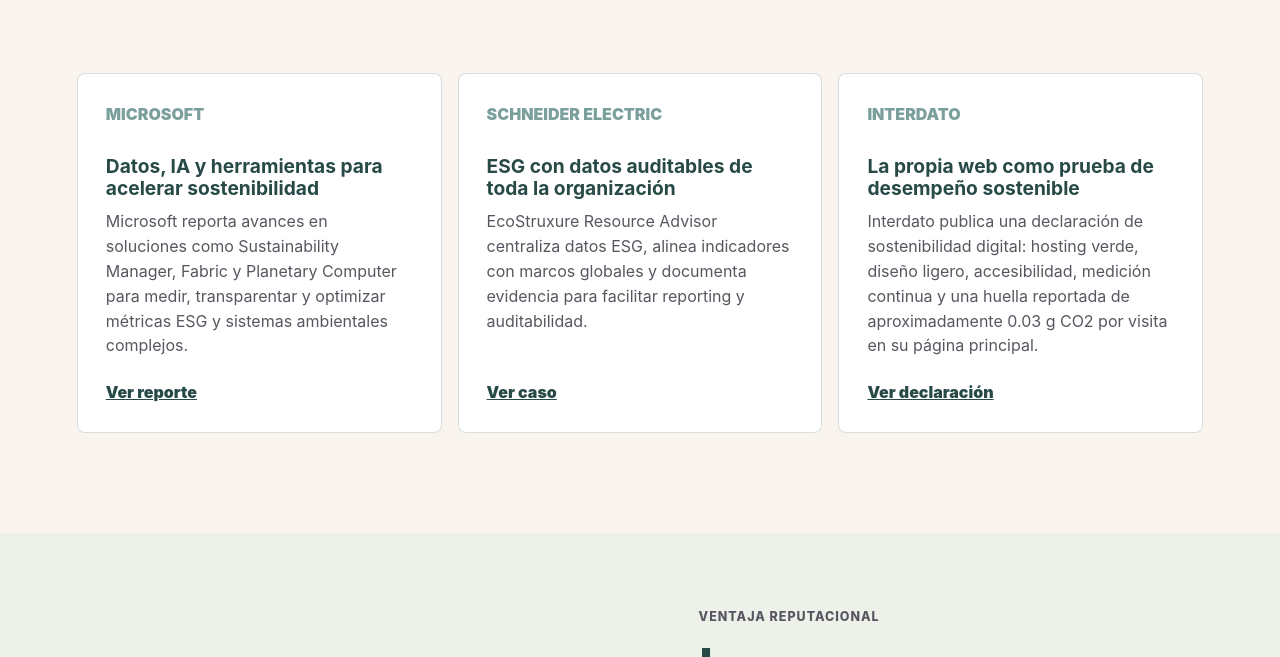
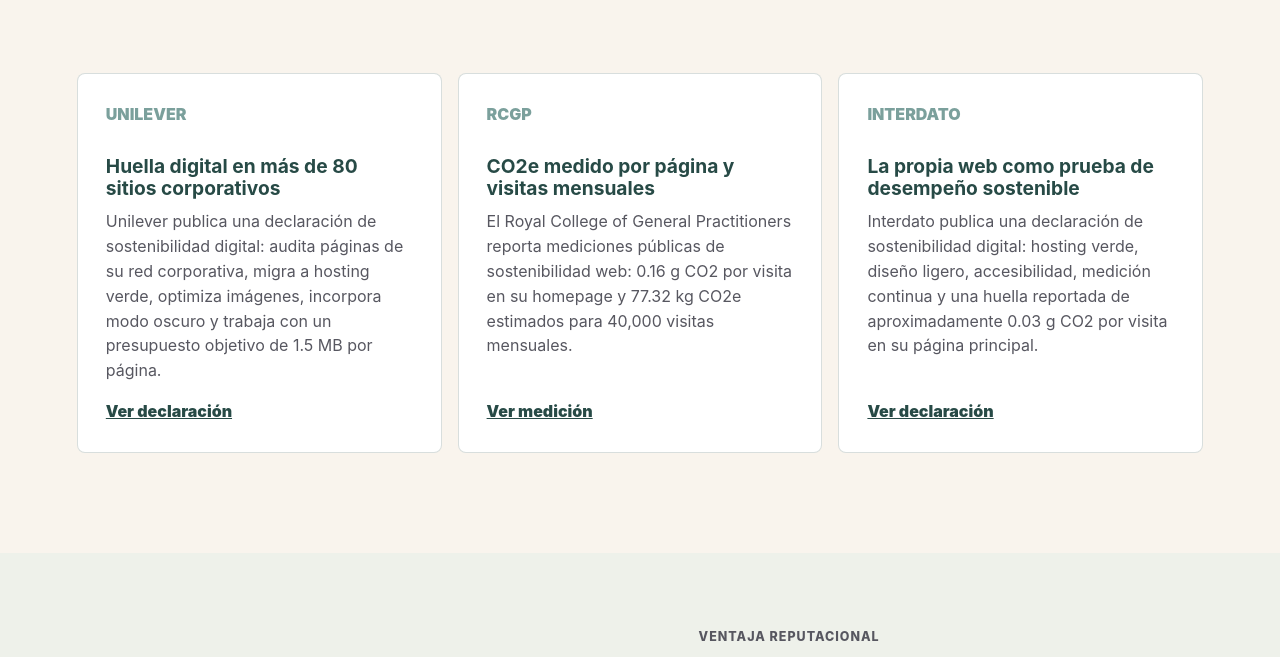
Before and after one commit to Interdato-SostenibilidadDigital/ESG---Sostenibilidad-Digital, a plain HTML site: page index.html in a window 1280 px wide. Shown: the part 5102-5759 px from the top of the page. Drawn offline with Linux system fonts and the light colour scheme.

Commit message:
Update digital sustainability case studies

```diff
--- a/index.html
+++ b/index.html
@@ -259,23 +259,24 @@
         </div>
         <div class="case-list">
           <article>
-            <div class="case-meta">Microsoft</div>
-            <h3>Datos, IA y herramientas para acelerar sostenibilidad</h3>
+            <div class="case-meta">Unilever</div>
+            <h3>Huella digital en más de 80 sitios corporativos</h3>
             <p>
-              Microsoft reporta avances en soluciones como Sustainability Manager, Fabric
-              y Planetary Computer para medir, transparentar y optimizar métricas ESG y
-              sistemas ambientales complejos.
+              Unilever publica una declaración de sostenibilidad digital: audita páginas
+              de su red corporativa, migra a hosting verde, optimiza imágenes, incorpora
+              modo oscuro y trabaja con un presupuesto objetivo de 1.5 MB por página.
             </p>
-            <a href="https://www.microsoft.com/en-us/corporate-responsibility/sustainability/report/" target="_blank" rel="noopener">Ver reporte</a>
+            <a href="https://notices.unilever.com/corporate/en/sustainability/" target="_blank" rel="noopener">Ver declaración</a>
           </article>
           <article>
-            <div class="case-meta">Schneider Electric</div>
-            <h3>ESG con datos auditables de toda la organización</h3>
+            <div class="case-meta">RCGP</div>
+            <h3>CO2e medido por página y visitas mensuales</h3>
             <p>
-              EcoStruxure Resource Advisor centraliza datos ESG, alinea indicadores con
-              marcos globales y documenta evidencia para facilitar reporting y auditabilidad.
+              El Royal College of General Practitioners reporta mediciones públicas de
+              sostenibilidad web: 0.16 g CO2 por visita en su homepage y 77.32 kg CO2e
+              estimados para 40,000 visitas mensuales.
             </p>
-            <a href="https://perspectives.se.com/youtube-sustainability-business-schneider-electric/ecostruxure-resource-advisor-for-environmental-social-and-governance-esg-schneider-electric-2" target="_blank" rel="noopener">Ver caso</a>
+            <a href="https://www.rcgp.org.uk/terms-conditions/digital-sustainability" target="_blank" rel="noopener">Ver medición</a>
           </article>
           <article>
             <div class="case-meta">Interdato</div>
@@ -469,10 +470,10 @@
           <li><a href="https://www.ifrs.org/sustainability/knowledge-hub/introduction-to-issb-and-ifrs-sustainability-disclosure-standards/" target="_blank" rel="noopener">IFRS: ISSB Sustainability Disclosure Standards</a></li>
           <li><a href="https://www.efrag.org/en/sustainability-reporting" target="_blank" rel="noopener">EFRAG: ESRS sustainability reporting</a></li>
           <li><a href="https://ghgprotocol.org/standards-guidance" target="_blank" rel="noopener">GHG Protocol: Standards and Guidance</a></li>
-          <li><a href="https://www.accenture.com/us-en/insights/technology/uniting-technology-sustainability" target="_blank" rel="noopener">Accenture: Uniting technology and sustainability</a></li>
-          <li><a href="https://newsroom.ibm.com/2024-02-28-IBM-Study-Sustainability-Remains-a-Business-Imperative%2C-But-Current-Approaches-are-Falling-Short" target="_blank" rel="noopener">IBM Institute for Business Value: Embedded sustainability</a></li>
-          <li><a href="https://www.microsoft.com/en-us/corporate-responsibility/sustainability/report/" target="_blank" rel="noopener">Microsoft: 2025 Environmental Sustainability Report</a></li>
-          <li><a href="https://perspectives.se.com/youtube-sustainability-business-schneider-electric/ecostruxure-resource-advisor-for-environmental-social-and-governance-esg-schneider-electric-2" target="_blank" rel="noopener">Schneider Electric: EcoStruxure Resource Advisor for ESG</a></li>
+          <li><a href="https://notices.unilever.com/corporate/en/sustainability/" target="_blank" rel="noopener">Unilever: Our digital sustainability statement</a></li>
+          <li><a href="https://www.unilever.com/news/news-search/2023/how-were-reducing-the-carbon-footprint-of-our-websites/" target="_blank" rel="noopener">Unilever: Reducing the carbon footprint of websites</a></li>
+          <li><a href="https://www.rcgp.org.uk/terms-conditions/digital-sustainability" target="_blank" rel="noopener">RCGP: Digital sustainability statement and website CO2e measurement</a></li>
+          <li><a href="https://www.nestle.com/info/website-carbon-footprint" target="_blank" rel="noopener">Nestlé: Addressing corporate website carbon footprint</a></li>
           <li><a href="https://interdato.com/sostenibilidaddigital/" target="_blank" rel="noopener">Interdato: Declaración de Sostenibilidad Digital</a></li>
         </ul>
       </section>
```
